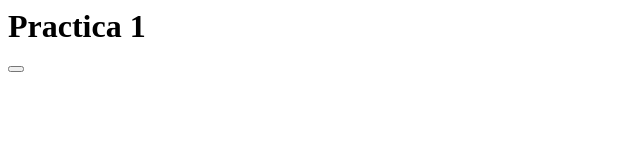
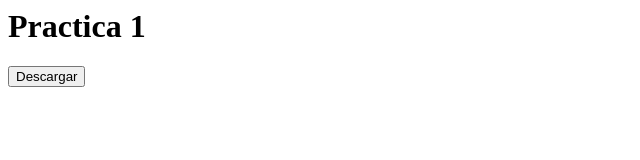
Before and after one commit to albertiiito6/practicas, a plain HTML site: page p1.html in a window 1280 px wide. Shown: the whole page, without its empty margins (0-640 px from the left). Drawn offline with Linux system fonts and the light colour scheme.

Commit message:
Update p1.html

```diff
--- a/p1.html
+++ b/p1.html
@@ -6,7 +6,7 @@
 
 <h1>Practica 1</h1>
 <div>
-	<button onclick="location.href='https://www.google.com';"></button>
+	<button onclick="location.href='https://www.google.com';">Descargar</button>
 </div>
 </body>
 </html>
```
